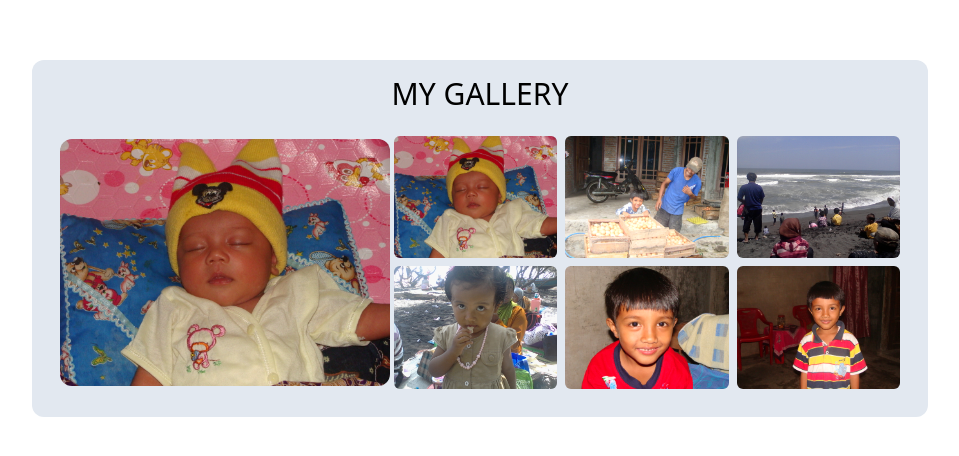
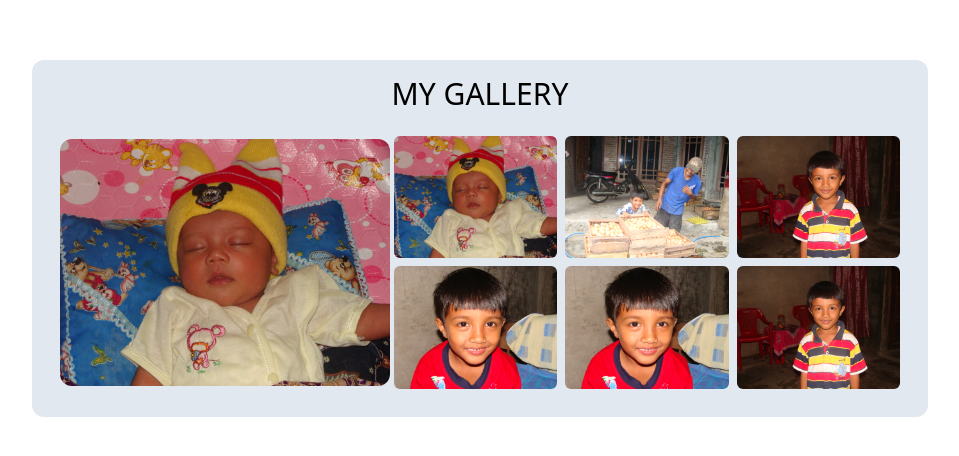
Before and after one commit to SYNCan05/percobaan, a plain HTML site: page index.html in a window 1280 px wide. Shown: the part 1392-1848 px from the top of the page, without its empty margins (160-1119 px from the left). Drawn offline with nearby package versions, Linux system fonts and the light colour scheme.

Commit message:
Update index.html

```diff
--- a/index.html
+++ b/index.html
@@ -92,8 +92,8 @@
                         <div id="kecil" class="grid grid-cols-3 grid-rows-2 gap-2 pl-1 max-md:pl-0">
                             <img src="public/imgs/1.JPG" alt="" width="250" id="tumbs" class="hover:cursor-pointer hover:opacity-[50%] rounded-md">
                             <img src="public/imgs/2.JPG" alt="" width="250" id="tumbs" class="hover:cursor-pointer hover:opacity-[50%] rounded-md" >
-                            <img src="public/imgs/3.JPG" alt="" width="250" id="tumbs" class="hover:cursor-pointer hover:opacity-[50%] rounded-md">
-                            <img src="public/imgs/4.JPG" alt="" width="250" id="tumbs" class="hover:cursor-pointer hover:opacity-[50%] rounded-md">
+                            <img src="public/imgs/6.JPG" alt="" width="250" id="tumbs" class="hover:cursor-pointer hover:opacity-[50%] rounded-md">
+                            <img src="public/imgs/5.JPG" alt="" width="250" id="tumbs" class="hover:cursor-pointer hover:opacity-[50%] rounded-md">
                             <img src="public/imgs/5.JPG" alt="" width="250" id="tumbs" class="hover:cursor-pointer hover:opacity-[50%] rounded-md">
                             <img src="public/imgs/6.JPG" alt="" width="250" id="tumbs" class="hover:cursor-pointer hover:opacity-[50%] rounded-md">
                         </div>
```
